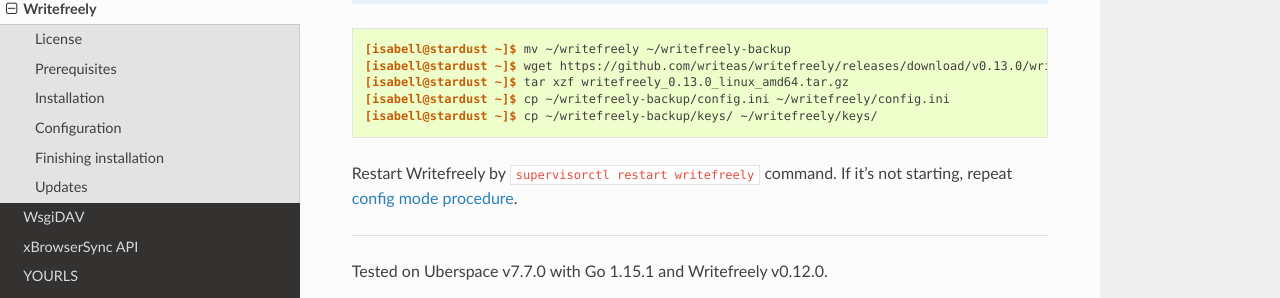
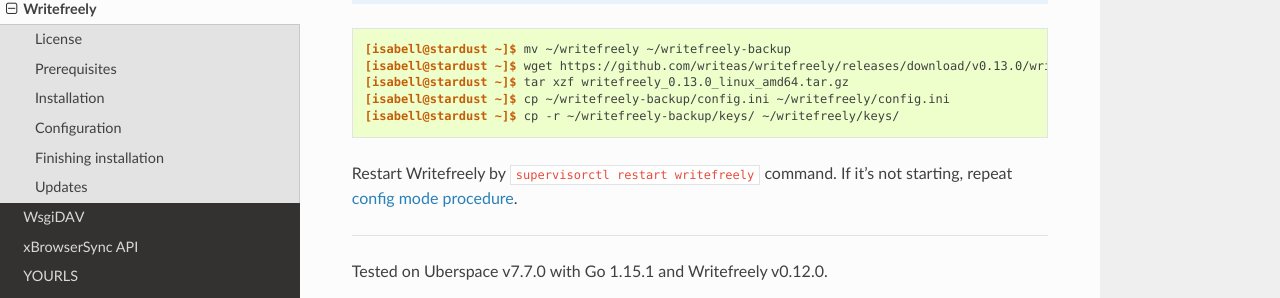
Before and after one commit to Uberspace/lab, a Sphinx documentation site: the page built from source/guide_writefreely.rst, in a window 1280 px wide and 900 px high, scrolled down 4492 px. Shown: the part 338-636 px from the top of the window. Built offline with Sphinx 7.4.7 and the Read the Docs theme 2.0.0, drawn with Linux system fonts in a browser that asks for light colours.

```diff
--- a/source/guide_writefreely.rst
+++ b/source/guide_writefreely.rst
@@ -190,7 +190,7 @@ Updates
   [isabell@stardust ~]$ wget https://github.com/writeas/writefreely/releases/download/v0.13.0/writefreely_0.13.0_linux_amd64.tar.gz
   [isabell@stardust ~]$ tar xzf writefreely_0.13.0_linux_amd64.tar.gz
   [isabell@stardust ~]$ cp ~/writefreely-backup/config.ini ~/writefreely/config.ini
-  [isabell@stardust ~]$ cp ~/writefreely-backup/keys/ ~/writefreely/keys/
+  [isabell@stardust ~]$ cp -r ~/writefreely-backup/keys/ ~/writefreely/keys/
 
 Restart Writefreely by ``supervisorctl restart writefreely`` command. If it's not starting, repeat `config mode procedure`_.
 
```
